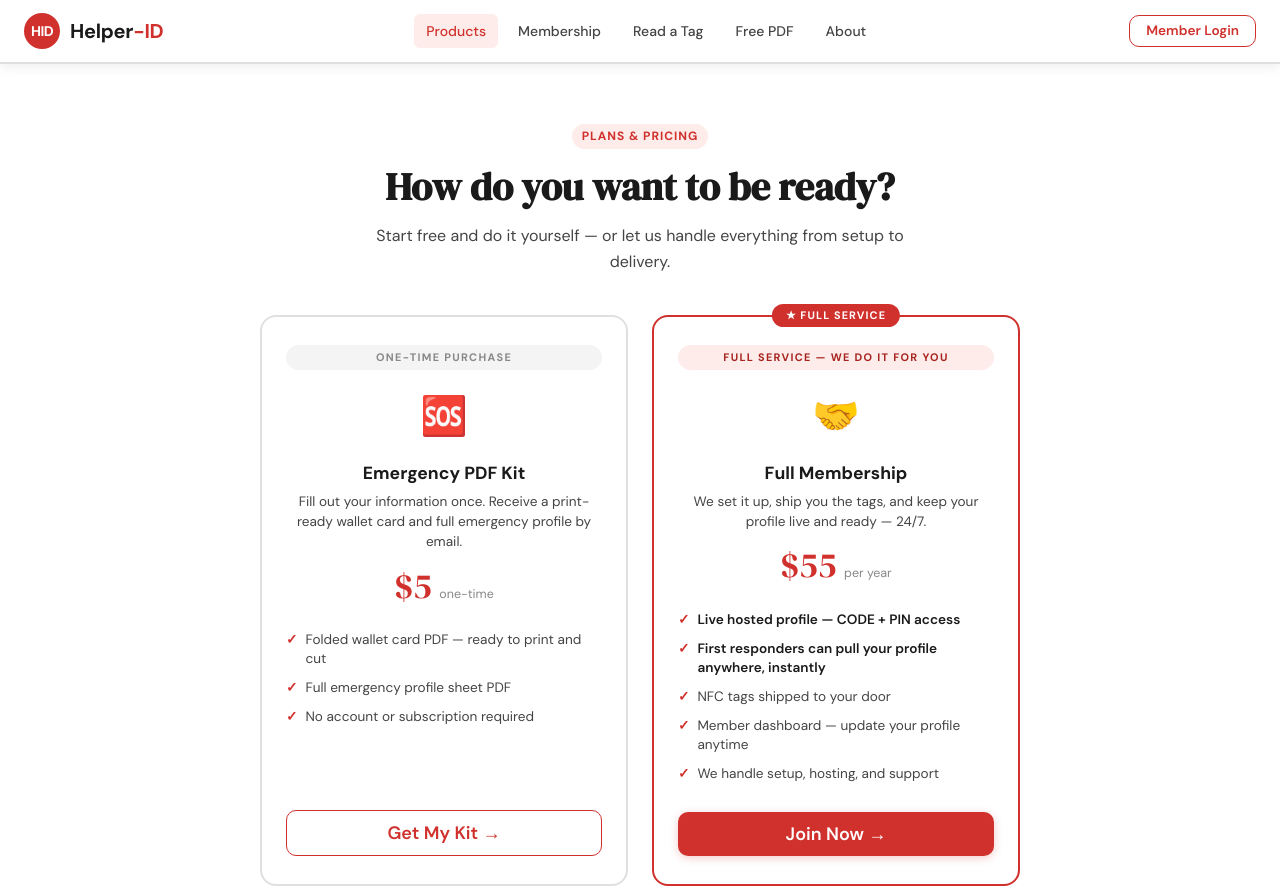
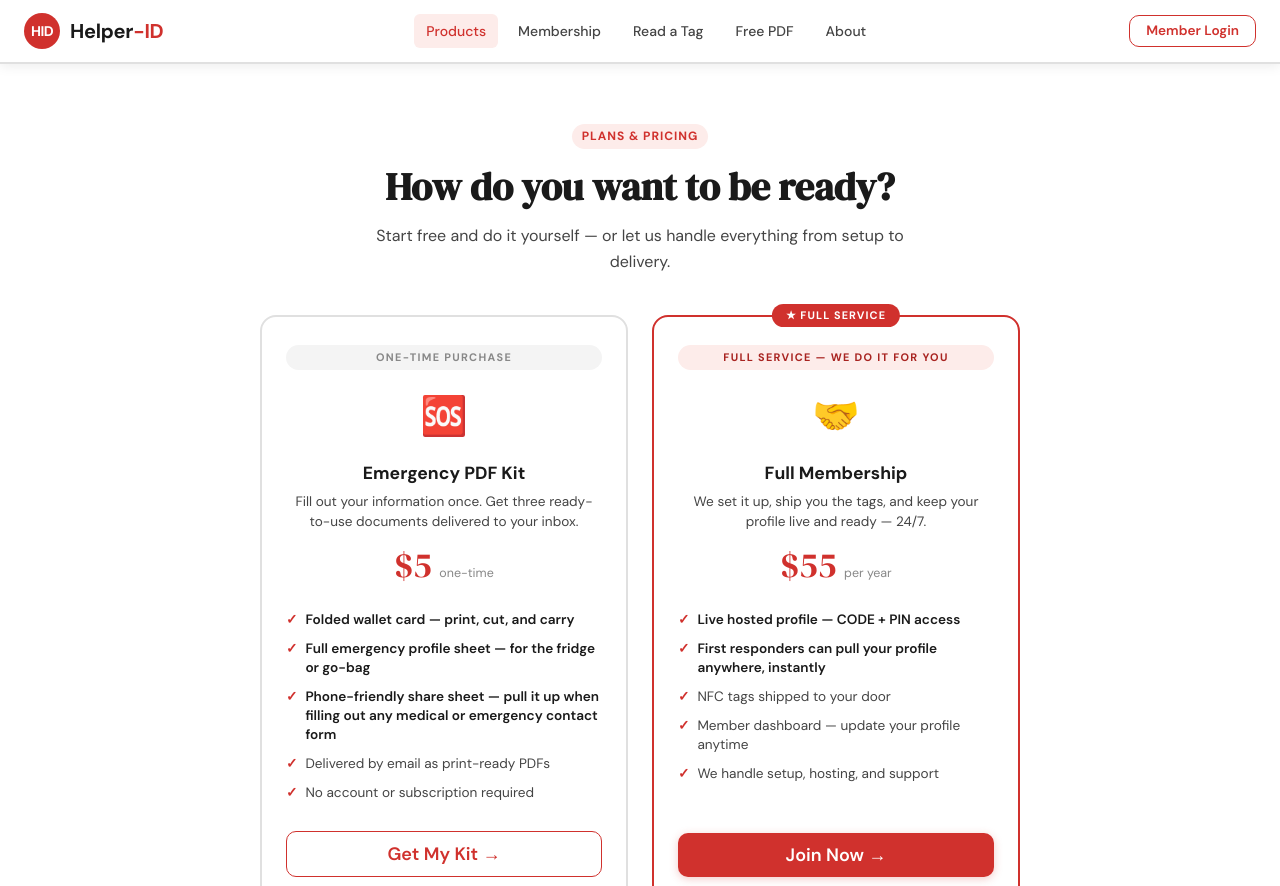
Before and after one commit to TheEmpathyLab/helper-id-reader, a plain HTML site: page products.html in a window 1280 px wide. Shown: the top 886 px of the page. Drawn offline with Linux system fonts and the light colour scheme.

Commit message:
Update PDF kit product card — describe all three outputs
Co-Authored-By: Claude Sonnet 4.6 <noreply@anthropic.com>

```diff
--- a/products.html
+++ b/products.html
@@ -114,11 +114,13 @@
           <span class="product-tier tier-diy">One-Time Purchase</span>
           <div class="product-icon">🆘</div>
           <div class="product-name">Emergency PDF Kit</div>
-          <div class="product-tagline">Fill out your information once. Receive a print-ready wallet card and full emergency profile by email.</div>
+          <div class="product-tagline">Fill out your information once. Get three ready-to-use documents delivered to your inbox.</div>
           <div class="product-price">$5 <span class="sub">one-time</span></div>
           <ul class="product-features">
-            <li>Folded wallet card PDF — ready to print and cut</li>
-            <li>Full emergency profile sheet PDF</li>
+            <li class="highlight">Folded wallet card — print, cut, and carry</li>
+            <li class="highlight">Full emergency profile sheet — for the fridge or go-bag</li>
+            <li class="highlight">Phone-friendly share sheet — pull it up when filling out any medical or emergency contact form</li>
+            <li>Delivered by email as print-ready PDFs</li>
             <li>No account or subscription required</li>
           </ul>
           <a href="#" data-stripe="kitPdf" target="_blank" class="hid-btn hid-btn-outline hid-btn-full">Get My Kit →</a>
```
